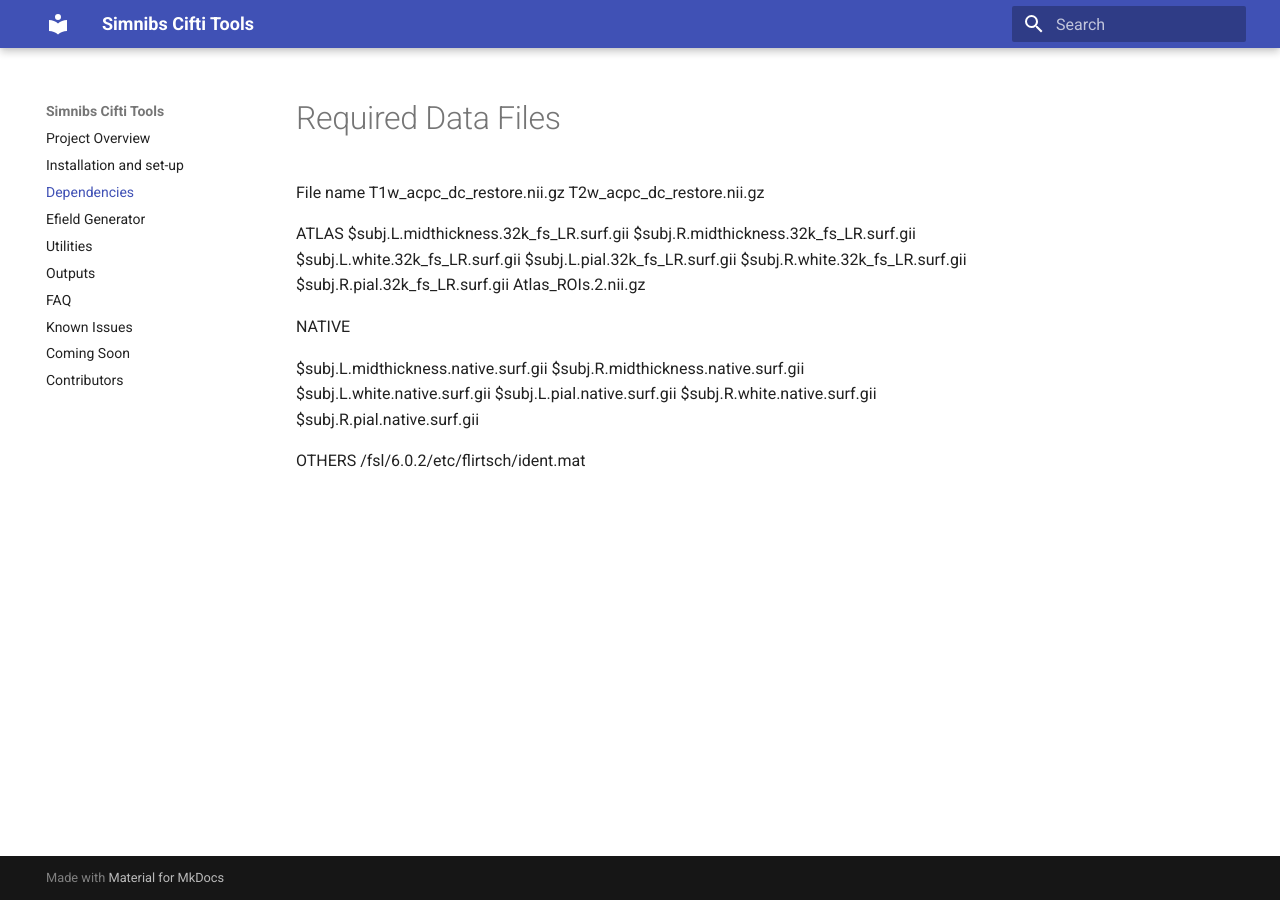
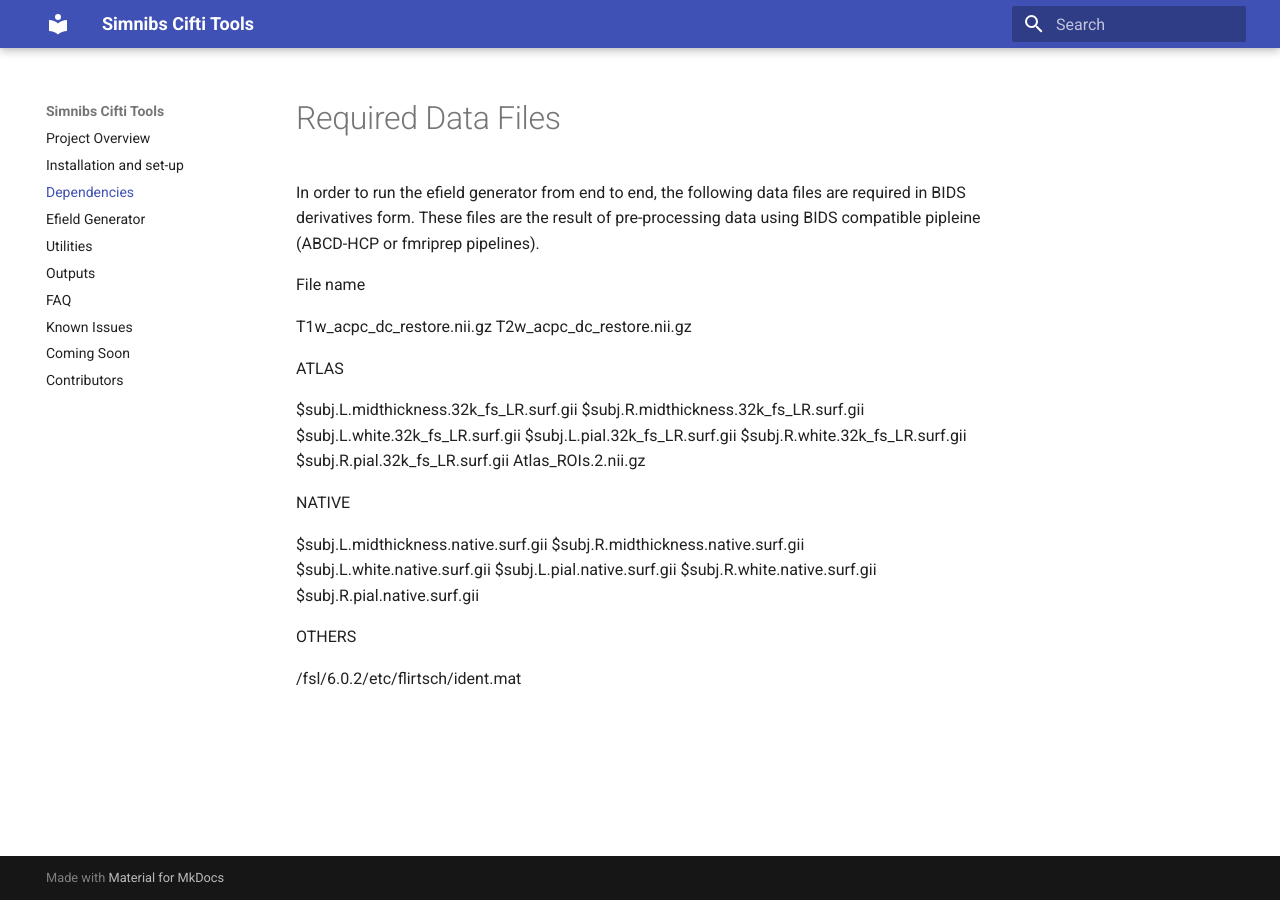
Before and after one commit to DCAN-Labs/simnibs_cifti_tools_RTD2, an MkDocs documentation site: the page built from docs/dependancies.md, in a window 1280 px wide. Built offline with MkDocs 1.6.1 and Material for MkDocs 9.7.7, drawn with Linux system fonts in a browser that asks for light colours.

Commit message:
Update dependancies.md

```diff
--- a/docs/dependancies.md
+++ b/docs/dependancies.md
@@ -1,10 +1,13 @@
 # Required Data Files
+In order to run the efield generator from end to end, the following data files are required in BIDS derivatives form. These files are the result of pre-processing data using BIDS compatible pipleine (ABCD-HCP or fmriprep pipelines).
 
 File name
+
 T1w_acpc_dc_restore.nii.gz
 T2w_acpc_dc_restore.nii.gz
 
 ATLAS
+
 $subj.L.midthickness.32k_fs_LR.surf.gii
 $subj.R.midthickness.32k_fs_LR.surf.gii
 $subj.L.white.32k_fs_LR.surf.gii
@@ -24,4 +27,5 @@ $subj.R.pial.native.surf.gii
 
 
 OTHERS
+
 /fsl/6.0.2/etc/flirtsch/ident.mat
```
